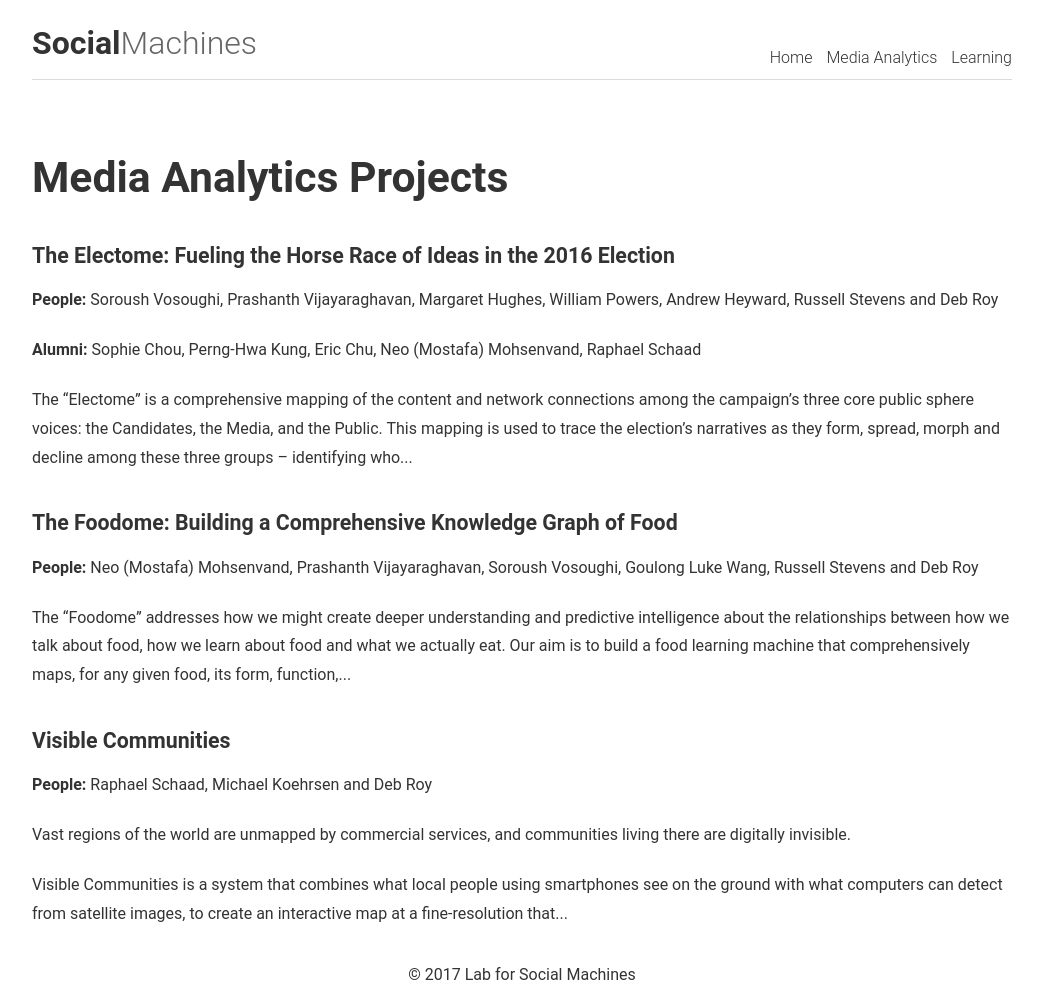
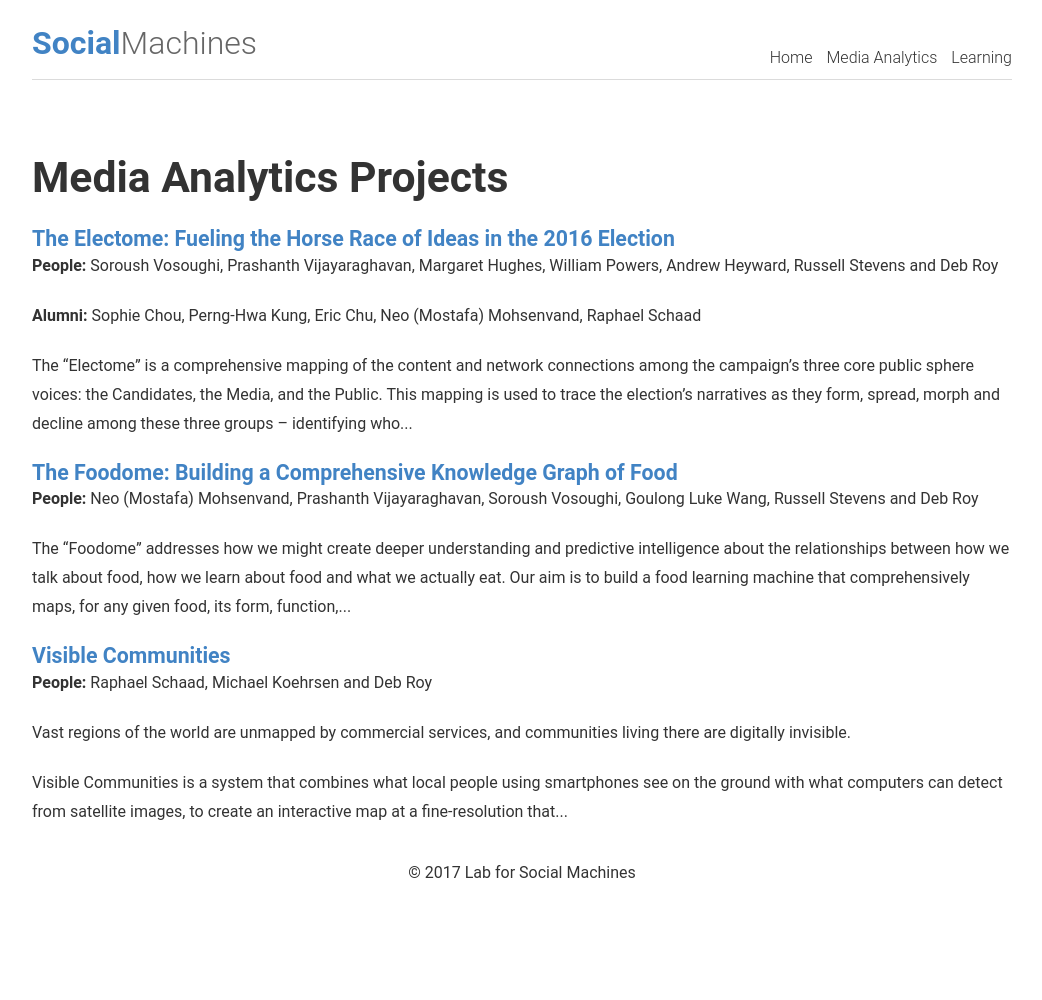
Before and after one commit to mit-ccc/social-machines.github.io, a Jekyll site: the page built from media-analytics/projects.md, in a window 1280 px wide. Shown: the whole page, without its empty margins (118-1160 px from the left). Built offline with Jekyll 4.4.1, drawn with Linux system fonts in a browser that asks for light colours; after the commit the page ends 900 px from its top, so only the background shows below that.

Commit message:
modified styling

```diff
--- a/_layouts/projects.html
+++ b/_layouts/projects.html
@@ -12,8 +12,8 @@ layout: default
   {% endif %}
 
   {% for project in filtered_projects %}
-    <div class="project">
-      <h3><a href="{{ project.url }}">{{ project.header }}</a></h3>
+    <div class="project-item">
+      <h3 class="project-item-header"><a href="{{ project.url }}">{{ project.header }}</a></h3>
       {% if project.people %}
         <p><b>People:</b> {{ project.people }}</p>
       {% endif %}
--- a/_sass/base.scss
+++ b/_sass/base.scss
@@ -24,6 +24,7 @@ body {
 
 $background-color: #FFFFFF;
 $text-color: #333333;
+$link-color: #4183C4;
 $text-light-color: rgba(0,0,0,0.6);
 $text-dark-color: #000000;
 
@@ -47,12 +48,12 @@ body {
 
 /*- Link -*/
 a {
-	color: $text-color;
+	color: $link-color;
 	text-decoration: none;
 	font-weight: 700;
 	&:hover,
 	&:focus {
-		color: darken($text-color, 5%);
+		color: darken($link-color, 5%);
 	}
 }
 
--- a/_sass/custom.scss
+++ b/_sass/custom.scss
@@ -1,3 +1,10 @@
 /*- Custom style -*/
 
 // -- Put custom style under this point -- //
+
+.projects {
+	.project-item-header {
+		padding: 0;
+		line-height: 1.2;
+	}
+}
```
